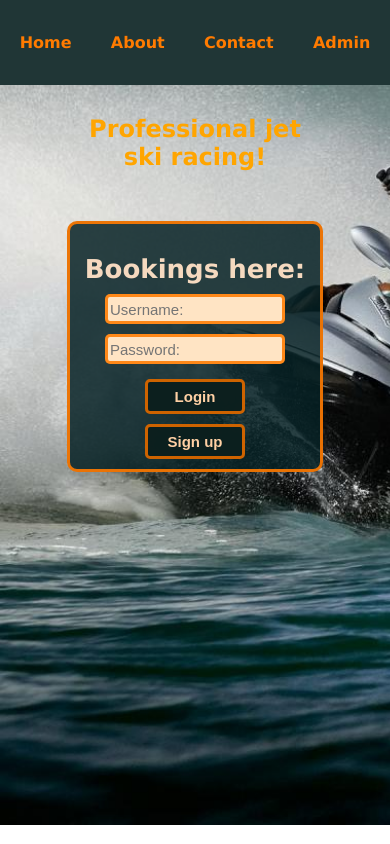
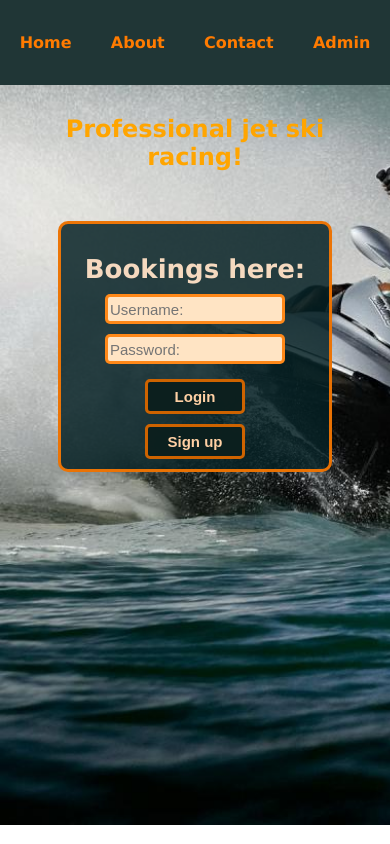
Before and after one commit to alexnmc/appointment-booking, a React (Create React App) app in the folder client/: page / in a window 390 px wide. Built offline with nearby package versions, Linux system fonts and the light colour scheme.

Commit message:
responsive design

```diff
--- a/client/src/style.css
+++ b/client/src/style.css
@@ -558,7 +558,7 @@ button{
 
 
     .homeContainer{
-         width: 69%;
+         width: 74%;
      }
 
 
```
